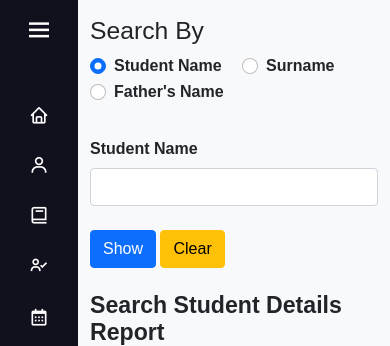
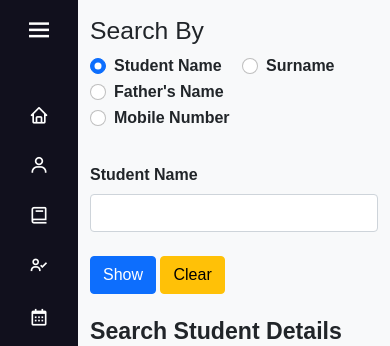
Before and after one commit to Sarathchandrakakarla/Victory, a PHP site: page /Admin/Reports/search_student.php in a window 390 px wide; the page is wider, and only the part inside the window is pictured. Shown: the part 80-426 px from the top of that part. Run offline with PHP 8.4, Linux system fonts and the light colour scheme; the visitor is signed in with stand-in values (Sample User, id 1).

Commit message:
Added Mobile Number in Search Student

```diff
--- a/Admin/Reports/search_student.php
+++ b/Admin/Reports/search_student.php
@@ -67,7 +67,7 @@ error_reporting(0);
     <form action="" method="POST" autocomplete="off">
         <div class="container mt-3">
             <div class="row justify-content-center">
-                <div class="col-lg-6">
+                <div class="col-lg-8">
                     <h2>Search By</h2>
                     <div class="form-check form-check-inline">
                         <input class="form-check-input" type="radio" name="search_by" id="stu_name" checked value="First_Name">
@@ -80,6 +80,10 @@ error_reporting(0);
                     <div class="form-check form-check-inline">
                         <input class="form-check-input" type="radio" name="search_by" id="father_name" value="Father_Name">
                         <label class="form-check-label" for="father_name">Father's Name</label>
+                    </div>
+                    <div class="form-check form-check-inline">
+                        <input class="form-check-input" type="radio" name="search_by" id="mobile" value="Mobile">
+                        <label class="form-check-label" for="mobile">Mobile Number</label>
                     </div>
                 </div>
             </div>
@@ -117,6 +121,7 @@ error_reporting(0);
                     <th>Father Name</th>
                     <th>Class</th>
                     <th>Section</th>
+                    <th>Mobile Number</th>
                 </tr>
             </thead>
             <tbody>
@@ -131,13 +136,21 @@ error_reporting(0);
                             echo "<script>document.getElementById('sur_name').checked = true;
                             document.getElementById('Search_Label').innerHTML = 'Surname';</script>";
                         } else if ($search == "Father_Name") {
-                            echo "<script>console.log(1);</script>";
                             echo "<script>document.getElementById('father_name').checked = true;
                             document.getElementById('Search_Label').innerHTML = 'Father\'s Name';</script>";
+                        } else if ($search == "Mobile") {
+                            echo "<script>document.getElementById('mobile').checked = true;
+                            document.getElementById('Search_Label').innerHTML = 'Mobile Number';
+                            document.getElementById('txtinp').min=10;
+                            document.getElementById('txtinp').max=10;</script>";
                         }
                         $txtinp = $_POST['txtinp'];
                         echo "<script>document.getElementById('txtinp').value = '" . $txtinp . "'</script>";
-                        $sql = "SELECT * FROM `student_master_data`" . " WHERE " . $search . ' LIKE' . " '%$txtinp%' ORDER BY Id_No DESC";
+                        if ($search == "Mobile") {
+                            $sql = "SELECT * FROM `student_master_data`" . " WHERE " . $search . ' =' . " '$txtinp' ORDER BY Id_No DESC";
+                        } else{
+                            $sql = "SELECT * FROM `student_master_data`" . " WHERE " . $search . ' LIKE' . " '%$txtinp%' ORDER BY Id_No DESC";
+                        }
                         $result = mysqli_query($link, $sql);
                         $i = 1;
                         if (mysqli_num_rows($result) > 0) {
@@ -150,6 +163,7 @@ error_reporting(0);
               <td>' . $row['Father_Name'] . '</td>
               <td>' . $row['Stu_Class'] . '</td>
               <td>' . $row['Stu_Section'] . '</td>
+              <td>' . $row['Mobile'] . '</td>
               </tr>';
                                 $i++;
                             }
@@ -171,6 +185,7 @@ error_reporting(0);
     <!-- Change labels -->
     <script type="text/javascript">
         let result = document.getElementById('Search_Label');
+        let txtinp = document.getElementById('txtinp');
         document.body.addEventListener('change', function(e) {
             let target = e.target;
             let message;
@@ -184,6 +199,11 @@ error_reporting(0);
                 case 'sur_name':
                     message = "Surname";
                     break;
+                case 'mobile':
+                    message = "Mobile Number";
+                    txtinp.minLength = 10;
+                    txtinp.maxLength = 10;
+                    break;
             }
             result.innerHTML = message;
         });
```
